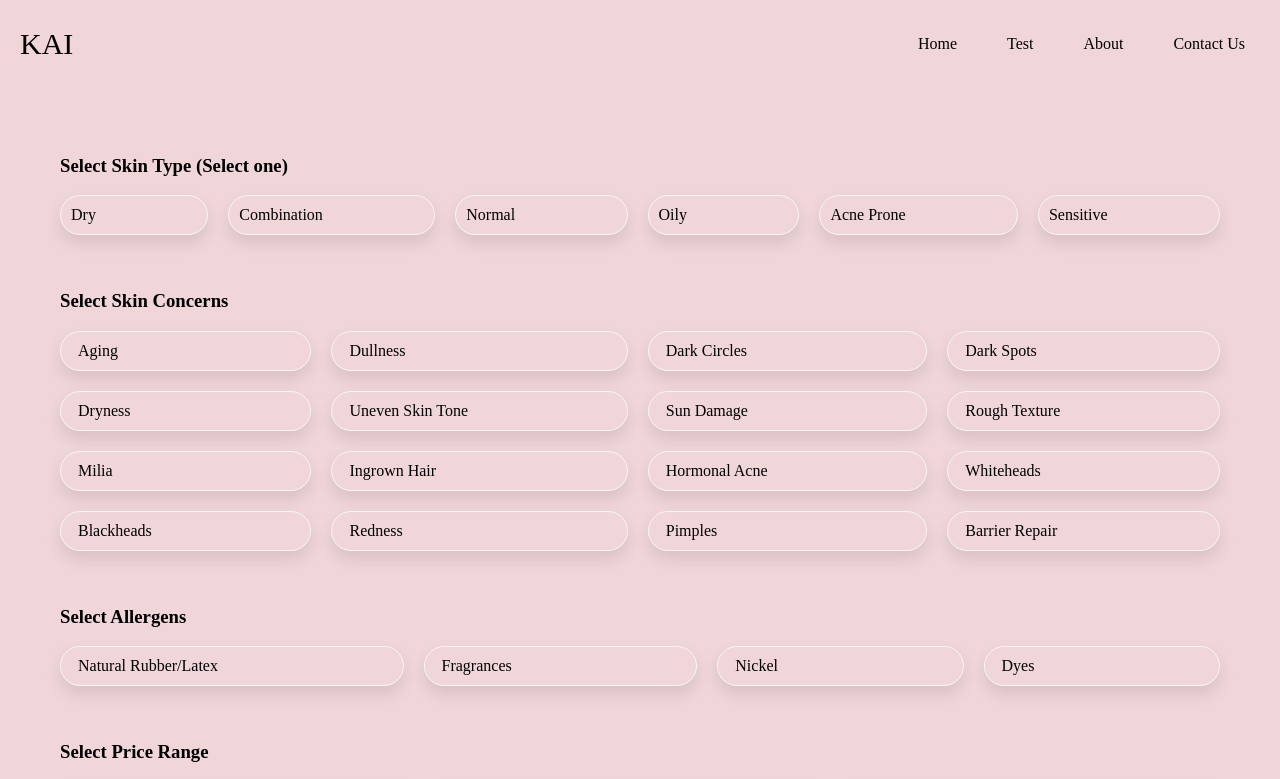
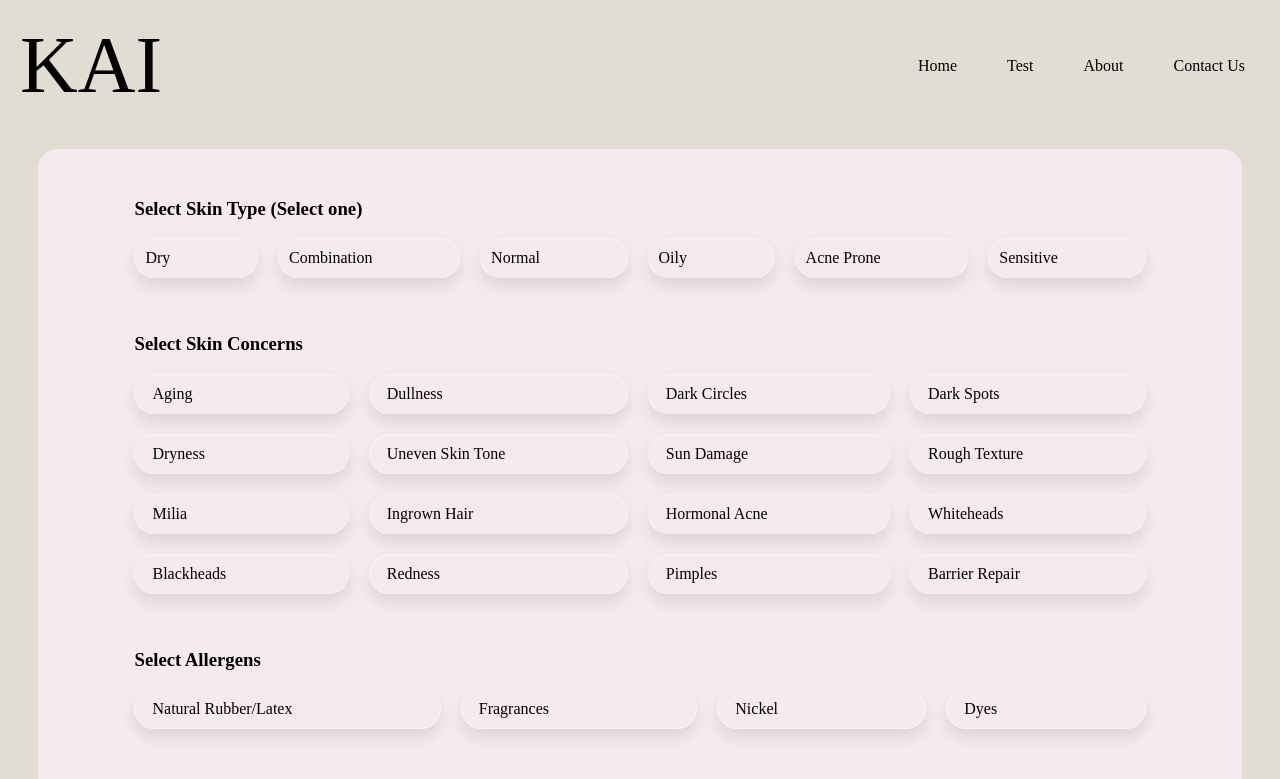
Before and after one commit to arthmohan/KAI, a plain HTML site: page test.html in a window 1280 px wide. Shown: the top 779 px of the page. Drawn offline with Linux system fonts and the light colour scheme.

Commit message:
OK WORKING

```diff
--- /dev/null
+++ b/resultStyle.css
@@ -0,0 +1,112 @@
+body {
+    margin: 0;
+    padding: 0;
+    box-sizing: border-box;
+    background-color: #e2ddd3;
+
+}
+
+@font-face {
+    font-family: myFirstFont;
+    src:local("/Users/arthmohan/Documents/WebDev/kai/fonts/FontsFree-Net-Dream-Avenue.ttf");
+}
+
+.navbar {
+    display: flex;
+    justify-content: space-between;
+    align-items: center;
+    padding: 20px;
+}
+
+
+
+.logo1{
+    font-family: "Dream Avenue";
+    font-size: 80px;
+}
+
+.menus {
+    display: flex;
+    gap: 20px;
+    align-items: center;
+}
+
+.menuHome,
+.menuTest,
+.menuAbout,
+.menuContact,
+.dropdown {
+    padding: 15px;
+}
+
+a {
+    color: black;
+    text-decoration: none;
+}
+
+a:hover {
+    color: #565257;
+    transition: 0.25s;
+}
+
+.dropdown, #dropHome, #dropTest, #dropAbout, #dropContact{
+    position: relative;
+    display: none;
+}
+
+@media screen and (max-width: 980px) {
+    .menuContact {
+        display: none;
+    }
+    .dropdown, #dropContact{
+        display: block;
+    }
+}
+
+
+@media screen and (max-width: 700px) {
+    .menuAbout {
+        display: none;
+    }
+    .dropdown, #dropAbout{
+        display: block;
+    }
+}
+
+@media screen and (max-width: 420px) {
+    .menuHome, .menuTest {
+        display: none;
+    }
+    .dropdown, #dropHome, #dropTest{
+        display: block;
+    }
+}
+
+.dropdown-content {
+    display: none;
+    position: absolute;
+    background-color: #e2ddd3;
+    min-width: 160px;
+    box-shadow: 0px 8px 16px 0px rgba(0, 0, 0, 0.2);
+    z-index: 1;
+    right: 0;
+}
+
+/* Links inside the dropdown */
+.dropdown-content a {
+    color: black;
+    padding: 12px 16px;
+    text-decoration: none;
+    display: block;
+    text-align: right;
+}
+
+/* Change color of dropdown links on hover */
+.dropdown-content a:hover {
+    background-color: #f5f5f5;
+}
+
+/* Show the dropdown menu on hover */
+.dropdown:hover .dropdown-content {
+    display: block;
+}
--- a/test.html
+++ b/test.html
@@ -9,7 +9,7 @@
 </head>
 <body>
     <div class="navbar">
-        <div class="logo"><a href="index.html">KAI</a></div>
+        <div class="logo"><a class="logo1" href="index.html">KAI</a></div>
         <div class="sjl"></div>
         <div class="menus">
             <div class="menuHome" id="menu"><a href="index.html">Home</a></div>
@@ -29,8 +29,9 @@
     </div>
 
     <br>
+    <div class="formsty">
 
-    <form action="">
+        <form class="formsty" action="">
         <h3>Select Skin Type (Select one)</h3>
         <div class="ST_selector" id="radios1">
             <label><div class="dryCheck radio"><input class="chk" type="radio" name="ST_type" value="dry">Dry</div></label>
@@ -109,7 +110,8 @@
             <button type="submit" id="submitButton">Get Results</button>
         </div>
 
-    </form>
+        </form>
+    </div>
 
     <script>
 
--- a/testStyle.css
+++ b/testStyle.css
@@ -3,7 +3,12 @@ body {
     padding: 0;
     box-sizing: border-box;
     font-family: 'Times New Roman', Times, serif;
-    background-color: #F0D6D9;
+    background-color: #e2ddd3;
+}
+
+@font-face {
+    font-family: myFirstFont;
+    src:local("/Users/arthmohan/Documents/WebDev/kai/fonts/FontsFree-Net-Dream-Avenue.ttf");
 }
 
 .navbar {
@@ -13,8 +18,9 @@ body {
     padding: 20px;
 }
 
-.logo {
-    font-size: 30px;
+.logo1{
+    font-family: "Dream Avenue";
+    font-size: 80px;
 }
 
 .menus {
@@ -77,7 +83,7 @@ a:hover {
 .dropdown-content {
     display: none;
     position: absolute;
-    background-color: #F0D6D9;
+    background-color: #e2ddd3;
     min-width: 160px;
     box-shadow: 0px 8px 16px 0px rgba(0, 0, 0, 0.2);
     z-index: 1;
@@ -95,7 +101,7 @@ a:hover {
 
 /* Change color of dropdown links on hover */
 .dropdown-content a:hover {
-    background-color: #f1f1f1;
+    background-color: #f5f5f5;
 }
 
 /* Show the dropdown menu on hover */
@@ -103,6 +109,12 @@ a:hover {
     display: block;
 }
 
+.formsty{
+    background-color: #f7e9f0;
+    margin-left: 3%;
+    margin-right: 3%;
+    border-radius: 20px;
+}
 
 form{
     padding: 30px;
@@ -154,8 +166,8 @@ label:hover{
     width: 100%;
     font-size: 16px;
     padding: 10px;
-    background-color: #F0D6D9;
-    border: 1px solid #f5f5f5;
+    background-color: #e2ddd3;
+    border: 1px solid #e2ddd3;
     border-radius: 30px;
     box-shadow: 0px 8px 16px 0px rgba(0, 0, 0, 0.1);
 }
```
Also changed, not shown: index.html (+4 -2 lines).
